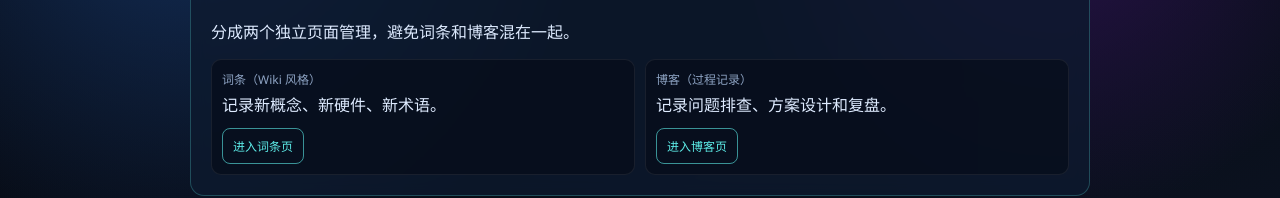
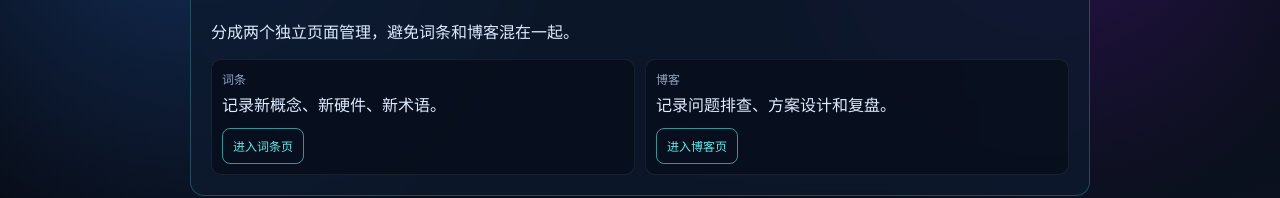
Before and after one commit to Bluesky303/Life-Notebook, a Next.js app in the folder frontend/: page /knowledge in a window 1280 px wide. Shown: the part 171-369 px from the top of the page. Built offline with nearby package versions, Linux system fonts and the light colour scheme.

Commit message:
chore(ui): remove parenthetical helper text from labels

```diff
--- a/frontend/app/assets/page.tsx
+++ b/frontend/app/assets/page.tsx
@@ -232,7 +232,7 @@ export default function AssetsPage() {
           <h3>筛选</h3>
           <div className="task-form-row">
             <label>
-              月份（YYYY-MM）
+              月份
               <input className="quick-input" value={filterMonth} onChange={(e) => setFilterMonth(e.target.value)} placeholder="2026-02" />
             </label>
             <label>
@@ -260,7 +260,7 @@ export default function AssetsPage() {
             ))}
           </div>
 
-          <h3>分类收支（本月）</h3>
+          <h3>分类收支</h3>
           <div className="asset-bars">
             {categorySummary.map((row) => {
               const total = parseNumber(row.income) + parseNumber(row.expense);
--- a/frontend/app/knowledge/page.tsx
+++ b/frontend/app/knowledge/page.tsx
@@ -12,7 +12,7 @@ export default function KnowledgeHomePage() {
 
         <div className="knowledge-hub">
           <article className="feed-item">
-            <div className="feed-meta">词条（Wiki 风格）</div>
+            <div className="feed-meta">词条</div>
             <div>记录新概念、新硬件、新术语。</div>
             <Link className="entry-link" href="/knowledge/entry">
               进入词条页
@@ -20,7 +20,7 @@ export default function KnowledgeHomePage() {
           </article>
 
           <article className="feed-item">
-            <div className="feed-meta">博客（过程记录）</div>
+            <div className="feed-meta">博客</div>
             <div>记录问题排查、方案设计和复盘。</div>
             <Link className="entry-link" href="/knowledge/blog">
               进入博客页
--- a/frontend/app/tasks/page.tsx
+++ b/frontend/app/tasks/page.tsx
@@ -99,11 +99,11 @@ export default function TasksPage() {
       <TopNav />
       <section className="panel placeholder-page">
         <h1>任务栏</h1>
-        <p>新增任务后会自动进入首页周时间表（按开始/结束时间块对齐）。</p>
+        <p>新增任务后会自动进入首页周时间表。</p>
 
         <div className="task-form">
           <input className="quick-input" placeholder="任务标题" value={title} onChange={(e) => setTitle(e.target.value)} />
-          <input className="quick-input" placeholder="分类（例如 财产/学习/健康）" value={category} onChange={(e) => setCategory(e.target.value)} />
+          <input className="quick-input" placeholder="分类" value={category} onChange={(e) => setCategory(e.target.value)} />
 
           <div className="task-form-row">
             <label>
--- a/frontend/components/WeeklyTimeline.tsx
+++ b/frontend/components/WeeklyTimeline.tsx
@@ -162,7 +162,7 @@ export function WeeklyTimeline() {
 
   return (
     <section className="panel timeline-panel">
-      <p className="panel-title">一周时间表（按统一时间轴对齐）</p>
+      <p className="panel-title">一周时间表</p>
       {loading ? <p className="wealth-note">正在读取任务...</p> : null}
       <div className="timeline-board">
         <div className="time-axis">
```
